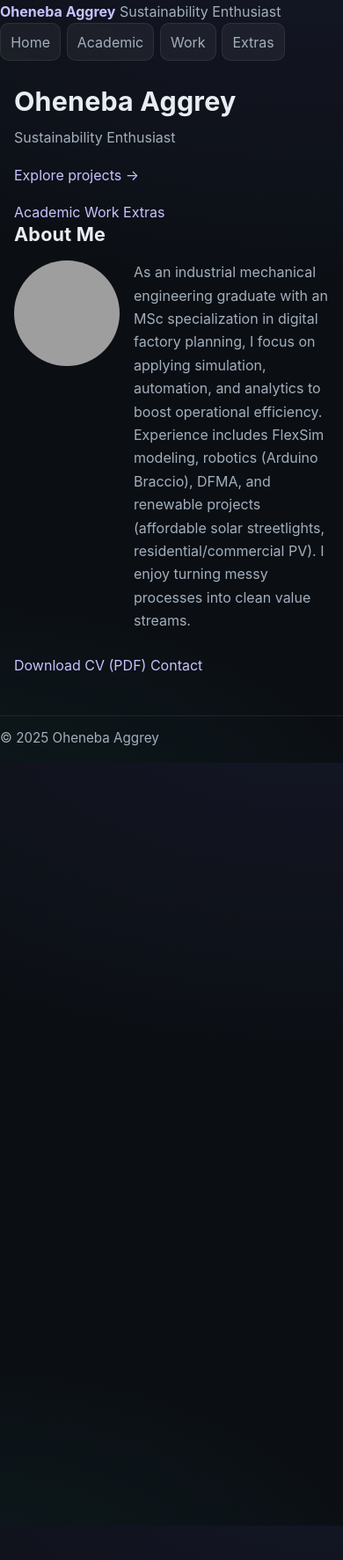
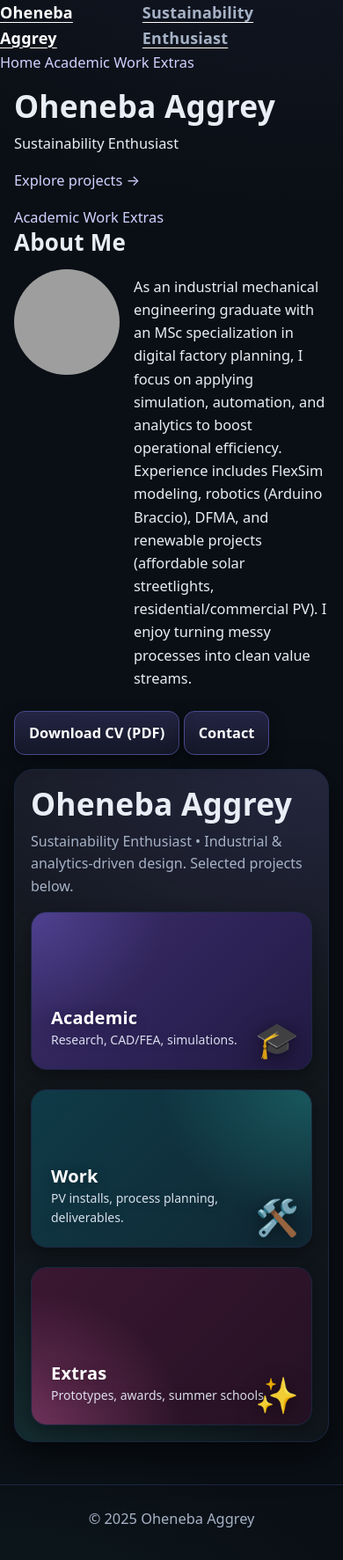
Before and after one commit to lecturenote/portfolio-jekyll-r2, a Jekyll site: the page built from index.md, in a window 390 px wide. Shown: the whole page at 88% size. Built offline with Jekyll 4.4.1, drawn with Linux system fonts in a browser that asks for light colours; grey boxes are pictures that could not be loaded.

Commit message:
Enhance homepage layout with new hero section and category tiles; improve project navigation and visual appeal.

```diff
--- a/assets/css/main.css
+++ b/assets/css/main.css
@@ -1,220 +1,247 @@
 /* ==========================================================================
-   main.css — Dark, elegant portfolio skin (single-file, no deps)
+   Portfolio — Midnight Neon (single CSS, no deps)
+   Big hero, big category tiles, premium dark UI, uniform grids/galleries
    ========================================================================== */
 
-/* ---------- Reset & base ---------- */
+:root{
+  /* Palette */
+  --bg: #0a0f15;
+  --bg-2:#0e1420;
+  --panel:#101827;
+  --panel-2:#0d1624;
+  --text:#e9eef6;
+  --muted:#a6b2c6;
+  --line:#1b2740;
+
+  --violet:#8b7cff;
+  --cyan:#34d3c5;
+  --blue:#55b8ff;
+  --pink:#ff7ac8;
+  --amber:#ffc857;
+
+  /* Layout & type */
+  --wrap: 1240px;            /* max page width */
+  --gap:  22px;              /* grid gap */
+  --r-sm: 10px; --r: 14px; --r-lg: 22px;
+
+  --fs-0:12px;
+  --fs-1:clamp(14px, 13px + .25vw, 15px);
+  --fs-2:clamp(16px, 15px + .35vw, 18px);
+  --fs-3:clamp(19px, 17px + .7vw, 24px);
+  --fs-4:clamp(26px, 20px + 1.5vw, 38px);
+  --fs-5:clamp(34px, 26px + 2.4vw, 56px);
+
+  --shadow-1:0 6px 18px rgba(0,0,0,.35);
+  --shadow-2:0 14px 40px rgba(0,0,0,.55);
+}
+
 *,
 *::before,
-*::after { box-sizing: border-box; }
+*::after{ box-sizing:border-box; }
+html{ color-scheme:dark; scroll-behavior:smooth; }
+body{
+  margin:0;
+  background:
+    radial-gradient(1000px 700px at 90% -10%, rgba(139,124,255,.08), transparent 60%),
+    radial-gradient(900px 600px at -10% 110%, rgba(52,211,197,.08), transparent 55%),
+    var(--bg);
+  color:var(--text);
+  font: 400 var(--fs-2)/1.6 system-ui,-apple-system,Segoe UI,Inter,Roboto,Helvetica,Arial,"Noto Sans",sans-serif;
+  -webkit-font-smoothing:antialiased; text-rendering:optimizeLegibility;
+}
+img,video{ display:block; max-width:100%; height:auto; }
 
-html { -webkit-text-size-adjust: 100%; scroll-behavior: smooth; }
+h1,h2,h3{ margin:0 0 .6rem; line-height:1.15; font-weight:800; letter-spacing:.2px; }
+h1{ font-size:var(--fs-5); }
+h2{ font-size:var(--fs-4); }
+h3{ font-size:var(--fs-3); }
+p{ margin:.4rem 0 1rem; }
+.muted{ color:var(--muted); }
 
-:root{
-  /* Colors */
-  --bg: #0b0f14;
-  --surface: #121823;
-  --surface-2: #0e141d;
-  --text: #e8edf2;
-  --muted: #a3afbd;
-  --accent: #8b7cff;      /* violet */
-  --accent-2: #2fd1b6;    /* teal */
-  --border-c: rgba(255,255,255,.08);
-  --shadow: 0 10px 28px rgba(0,0,0,.45), 0 2px 8px rgba(0,0,0,.3);
+a{ color:#cfd1ff; text-decoration:none; transition:color .18s ease,opacity .18s ease; }
+a:hover{ color:#ffffff; text-decoration:underline; text-underline-offset:.2em; }
 
-  /* Layout / type */
-  --maxw: 1200px;
-  --radius: 14px;
-  --gap: clamp(14px, 3vw, 26px);
-  --pad: clamp(16px, 3.2vw, 32px);
-
-  --font: "Inter", system-ui, -apple-system, Segoe UI, Roboto, Helvetica, Arial, "Noto Sans",
-           "Apple Color Emoji", "Segoe UI Emoji", "Segoe UI Symbol";
+.wrapper, .container, main, .content{
+  max-width:var(--wrap);
+  margin-inline:auto;
+  padding-inline:clamp(16px, 3.8vw, 30px);
+  padding-block: clamp(16px, 2.8vw, 26px);
 }
 
-/* Optional Google font (harmless if blocked) */
-@import url('https://fonts.googleapis.com/css2?family=Inter:wght@400;600;700&display=swap');
-
-body{
-  margin: 0;
-  color: var(--text);
-  background:
-    radial-gradient(1200px 700px at 90% -10%, rgba(139,124,255,.08), transparent 60%),
-    radial-gradient(900px 500px at -15% 110%, rgba(47,209,182,.06), transparent 55%),
-    var(--bg);
-  font: 400 16px/1.65 var(--font);
-  -webkit-font-smoothing: antialiased;
-  text-rendering: optimizeLegibility;
+/* =========================
+   Sticky glass nav (your "Home / Academic / Work / Extras")
+   ========================= */
+.site-bar{
+  position:sticky; top:0; z-index:50;
+  backdrop-filter: blur(10px);
+  background: color-mix(in srgb, var(--bg) 78%, transparent);
+  border-bottom: 1px solid var(--line);
+}
+.site-bar .nav{
+  max-width:var(--wrap); margin-inline:auto;
+  display:flex; align-items:center; justify-content:space-between;
+  gap:12px; padding:10px clamp(16px, 3.8vw, 30px);
+}
+.brand{
+  display:flex; align-items:center; gap:.6rem; font-weight:800; letter-spacing:.2px;
+  font-size: clamp(18px, 2.2vw, 22px);
+}
+.brand-badge{
+  width:34px; height:34px; border-radius:10px;
+  background:linear-gradient(135deg, var(--violet), var(--blue)); box-shadow:var(--shadow-1);
+}
+.nav-links{ display:flex; flex-wrap:wrap; gap:.5rem; }
+.nav-links a{
+  display:inline-flex; align-items:center; gap:.5rem;
+  padding:.55rem .85rem; border-radius:999px;
+  background:linear-gradient(180deg, rgba(255,255,255,.04), rgba(255,255,255,.02)), var(--panel);
+  border:1px solid var(--line); color:var(--text); font-weight:600;
+}
+.nav-links a:hover{
+  box-shadow:0 0 0 3px rgba(139,124,255,.18) inset;
 }
 
-img, video { display: block; max-width: 100%; height: auto; }
+/* =========================
+   HOME — hero + BIG category tiles
+   (works if you add .home-hero / .home-tiles markup on index page)
+   ========================= */
+.home-hero{
+  margin-top: clamp(8px, 2.2vw, 18px);
+  padding: clamp(18px, 4.2vw, 44px);
+  border:1px solid var(--line);
+  border-radius: var(--r-lg);
+  background:
+    radial-gradient(900px 500px at 100% 0%, rgba(139,124,255,.14), transparent 60%),
+    radial-gradient(700px 400px at 0% 100%, rgba(52,211,197,.12), transparent 55%),
+    linear-gradient(180deg, rgba(255,255,255,.04), rgba(255,255,255,.02));
+  box-shadow: var(--shadow-2);
+}
+.lead{ color:var(--muted); font-size:clamp(16px, 1.3vw, 20px); max-width: 70ch; }
 
-h1, h2, h3{
-  margin: 0 0 .6rem;
-  font-weight: 700;
-  line-height: 1.2;
-  letter-spacing: .2px;
+.home-tiles{
+  margin-top: clamp(14px, 2.4vw, 28px);
+  display:grid; gap:var(--gap);
+  grid-template-columns:repeat(3, minmax(0, 1fr));
 }
-h1{ font-size: clamp(1.9rem, 1.1rem + 2.8vw, 3.1rem); }
-h2{ font-size: clamp(1.35rem, .9rem + 1.6vw, 2rem); }
-h3{ font-size: clamp(1.05rem, .8rem + .8vw, 1.35rem); }
+.home-tile{
+  position:relative; overflow:hidden; border-radius:18px;
+  min-height: 220px;
+  display:flex; flex-direction:column; justify-content:flex-end;
+  padding:22px;
+  border:1px solid var(--line);
+  box-shadow:var(--shadow-1);
+  color:#fff; text-shadow:0 2px 14px rgba(0,0,0,.35);
+  transition: transform .2s ease, box-shadow .2s ease, border-color .2s ease;
+}
+.home-tile:hover{ transform: translateY(-4px); box-shadow:var(--shadow-2); border-color: color-mix(in srgb, var(--violet) 25%, var(--line)); }
 
-p{ margin: 0 0 1rem; color: var(--muted); }
+.home-tile h3{ margin:0 0 .2rem; font-size: clamp(20px, 1.2vw, 24px); }
+.home-tile p{ margin:0; font-size: var(--fs-1); color: #ecf2ff; opacity:.9; }
 
-a{
-  color: #c8c2ff;
-  text-decoration: none;
-  transition: color .15s ease, background-color .15s ease, border-color .15s ease;
-  text-underline-offset: .2em; text-decoration-thickness: .08em;
-}
-a:hover{ color: #e5e2ff; text-decoration: underline; }
-:focus-visible{ outline: 2px solid var(--accent); outline-offset: 3px; border-radius: 6px; }
-
-/* ---------- Global wrappers ---------- */
-.container, .wrapper, .page-content, main{
-  max-width: var(--maxw);
-  margin-inline: auto;
-  padding-inline: var(--pad);
-  padding-block: calc(var(--pad) * .75);
+.tile-icon{
+  position:absolute; inset:auto 14px 14px auto;
+  font-size: clamp(40px, 4.6vw, 64px); opacity:.95; line-height:1;
+  filter: drop-shadow(0 10px 18px rgba(0,0,0,.45));
 }
 
-/* Top link row / breadcrumbs (your "Home Academic Work Extras") */
-nav, .site-nav, .breadcrumbs{
-  display: flex; gap: .5rem; flex-wrap: wrap;
-  margin-bottom: 1rem;
+/* Gradients for each category */
+.is-academic{
+  background: radial-gradient(80% 120% at 0% 0%, rgba(139,124,255,.25), transparent 60%),
+              linear-gradient(135deg, #3b2d6b, #221a44);
 }
-nav a, .site-nav a, .breadcrumbs a{
-  color: var(--muted);
-  background: rgba(255,255,255,.05);
-  padding: .45rem .7rem; border-radius: 10px; border: 1px solid var(--border-c);
+.is-work{
+  background: radial-gradient(90% 140% at 100% 0%, rgba(52,211,197,.25), transparent 60%),
+              linear-gradient(135deg, #0f3a47, #102834);
 }
-nav a:hover, .site-nav a:hover, .breadcrumbs a:hover{
-  color: var(--text);
-  background: rgba(139,124,255,.16);
-  border-color: rgba(139,124,255,.4);
+.is-extras{
+  background: radial-gradient(90% 140% at 0% 100%, rgba(255,122,200,.28), transparent 60%),
+              linear-gradient(135deg, #3b1732, #241123);
 }
 
-/* ==========================================================================
-   Card grids (index pages)
-   ========================================================================== */
+/* =========================
+   Card grids for list pages
+   ========================= */
+.cards, .card-grid, .project-grid, .projects, .grid, [class*="card-grid"]{
+  display:grid;
+  grid-template-columns:repeat(auto-fill, minmax(290px, 1fr));
+  gap:var(--gap); align-items:stretch; margin-top: 1rem;
+}
+.card, .project-card, .project, .tile, article.project-card{
+  background:linear-gradient(180deg, rgba(255,255,255,.04), rgba(255,255,255,.02)), var(--panel-2);
+  border:1px solid var(--line); border-radius: var(--r);
+  overflow:hidden; display:flex; flex-direction:column; min-height:100%;
+  box-shadow:var(--shadow-1);
+  transition: transform .22s ease, border-color .22s ease, box-shadow .22s ease;
+}
+.card:hover{ transform: translateY(-4px); border-color: color-mix(in srgb, var(--violet) 22%, var(--line)); box-shadow:var(--shadow-2); }
 
-/* Works with .cards, .card-grid, .projects, or any class containing "grid/cards" */
-.cards, .card-grid, .projects, [class*="grid"], [class*="cards"]{
-  display: grid;
-  grid-template-columns: repeat(auto-fill, minmax(280px, 1fr));
-  gap: var(--gap);
-  align-items: start;
+.card .thumb, .project .thumb, .tile .thumb, .project-card .thumb,
+.cards > a > .thumb, .cards > article > .thumb{
+  aspect-ratio: 16/9; background: #0b1220; border-bottom:1px solid var(--line); overflow:hidden;
+}
+.card .thumb > img{ width:100%; height:100%; object-fit:cover; transform:scale(1.005); transition:transform .45s ease, filter .45s ease; }
+.card:hover .thumb > img{ transform:scale(1.06); filter:saturate(1.05) contrast(1.03); }
+
+.card .content{ padding:16px 16px 18px; display:grid; gap:.4rem; }
+.card .title{ font-weight:800; letter-spacing:.2px; font-size: clamp(1.05rem, 1rem + .25vw, 1.2rem); }
+.card .desc{ color:var(--muted); font-size: var(--fs-1); }
+
+/* =========================
+   Project detail galleries (equal tiles)
+   ========================= */
+.gallery, .image-grid, .project-gallery, .media-grid{
+  display:grid; gap: clamp(12px, 2.4vw, 18px);
+  grid-template-columns: repeat(auto-fill, minmax(240px, 1fr));
+  margin-top: .75rem;
+}
+.gallery img, .gallery video,
+.image-grid img, .image-grid video{
+  width:100%; aspect-ratio:4/3; object-fit:cover;
+  border-radius: 12px; border:1px solid var(--line);
+  background: var(--panel); box-shadow: var(--shadow-1);
+}
+/* If you must letterbox instead of crop: add class="contain" to that <img> */
+.contain{ object-fit:contain !important; background:#0a0f15; }
+
+/* Hero media on project pages */
+.hero, .project-hero, .cover{
+  border:1px solid var(--line); border-radius: var(--r-lg);
+  overflow:hidden; box-shadow: var(--shadow-2); margin-bottom: 1rem;
+}
+.hero > img, .project-hero > img, .cover > img{ width:100%; height:auto; display:block; }
+
+/* Buttons (CV etc.) */
+.btn, .button, a.btn{
+  display:inline-flex; align-items:center; gap:.55rem;
+  padding:.7rem 1rem; border-radius:12px; font-weight:700;
+  background:linear-gradient(180deg, rgba(139,124,255,.2), rgba(139,124,255,.08));
+  border:1px solid color-mix(in srgb, var(--violet) 40%, var(--line));
+  color:#fff; box-shadow:var(--shadow-1);
+}
+.btn:hover{ background:linear-gradient(180deg, rgba(139,124,255,.26), rgba(139,124,255,.1)); }
+
+/* Footer */
+footer{ border-top:1px solid var(--line); margin-top: 2rem; padding:18px 0; color:var(--muted); text-align:center; }
+
+/* Skeleton for slow images */
+.thumb{ position:relative; }
+.thumb::before{
+  content:""; position:absolute; inset:0;
+  background:repeating-linear-gradient(135deg, rgba(255,255,255,.03) 0 10px, rgba(255,255,255,.05) 10px 20px);
+  opacity:.35;
+}
+.thumb > img{ position:relative; z-index:1; }
+
+/* Responsive */
+@media (max-width: 980px){
+  .home-tiles{ grid-template-columns:1fr 1fr; }
+}
+@media (max-width: 640px){
+  .home-tiles{ grid-template-columns:1fr; }
+  .home-tile{ min-height:180px; }
+  .nav-links{ gap:.35rem; }
 }
 
-/* Accepts .card, .project-card, .project, .tile, article.project-card */
-.card, .project-card, .project, .tile, article.project-card{
-  background: linear-gradient(180deg, rgba(255,255,255,.04), rgba(255,255,255,.02));
-  border: 1px solid var(--border-c);
-  border-radius: var(--radius);
-  box-shadow: var(--shadow);
-  overflow: hidden;
-  display: flex; flex-direction: column; min-height: 100%;
-  transition: transform .25s ease, box-shadow .25s ease, border-color .25s ease;
-}
-.card:hover, .project-card:hover, .project:hover, .tile:hover{
-  transform: translateY(-4px);
-  border-color: rgba(139,124,255,.45);
-  box-shadow:
-    0 16px 40px rgba(0,0,0,.50),
-    0 6px 16px rgba(139,124,255,.12);
-}
-
-/* Uniform cover image for every card */
-.card .media, .project-card .thumb, .project .thumb, .tile .thumb, .card figure{
-  position: relative; margin: 0;
-  aspect-ratio: 16/9;               /* equal-height covers across grid */
-  background: var(--surface-2);
-  overflow: hidden;
-  border-bottom: 1px solid var(--border-c);
-}
-.card .media > img,
-.project-card .thumb > img,
-.project .thumb > img,
-.tile .thumb > img,
-.card figure > img{
-  width: 100%; height: 100%;
-  object-fit: cover;                 /* fills without distortion */
-  transform: scale(1.01);
-  transition: transform .5s ease, filter .5s ease;
-}
-.card:hover .media > img,
-.project-card:hover .thumb > img,
-.project:hover .thumb > img,
-.tile:hover .thumb > img{
-  transform: scale(1.06);
-  filter: saturate(1.08) contrast(1.04);
-}
-
-.card .content, .project-card .content, .tile .content{
-  padding: 16px 18px 18px;
-  display: grid; gap: .45rem; flex: 1;
-}
-.card .meta{ color: var(--muted); font-size: .9rem; }
-
-/* ==========================================================================
-   Galleries on detail pages (uniform rows)
-   ========================================================================== */
-
-/* Works with .gallery, .media-grid, .image-grid, .project-gallery, .project-images */
-.gallery, .media-grid, .image-grid, .project-gallery, .project-images{
-  display: grid;
-  grid-template-columns: repeat(auto-fit, minmax(230px, 1fr));
-  gap: clamp(12px, 2.6vw, 18px);
-  margin-top: .75rem;
-}
-.gallery img, .media-grid img, .image-grid img,
-.project-gallery img, .project-images img,
-.gallery video, .media-grid video, .image-grid video{
-  width: 100%;
-  aspect-ratio: 4/3;         /* EVERY tile same footprint (no giant+tiny mismatch) */
-  object-fit: cover;
-  border-radius: 12px;
-  border: 1px solid var(--border-c);
-  background: var(--surface-2);
-  box-shadow: 0 6px 18px rgba(0,0,0,.35);
-}
-
-/* If a specific item should letterbox instead of crop, add class="contain" to that img/video */
-.contain{ object-fit: contain !important; background: #0b0f14; }
-
-/* Videos look like images */
-video{ border-radius: 12px; }
-
-/* ==========================================================================
-   About / avatar
-   ========================================================================== */
-.avatar, img[alt*="profile" i], img[alt*="avatar" i]{
-  width: 104px; height: 104px; border-radius: 50%;
-  object-fit: cover; border: 2px solid rgba(255,255,255,.12);
-}
-
-/* ==========================================================================
-   Footer
-   ========================================================================== */
-footer, .site-footer{
-  border-top: 1px solid var(--border-c);
-  margin-top: var(--pad);
-  padding-top: 12px;
-  color: var(--muted);
-  font-size: .95rem;
-}
-
-/* Misc */
-hr{ border: none; height: 1px; background: var(--border-c); margin: 1.4rem 0; }
-.muted{ color: var(--muted); }
-.center{ text-align: center; }
-
-/* Responsive polish */
-@media (max-width: 780px){
-  nav, .site-nav, .breadcrumbs{ gap: .4rem; }
-  .card .content{ padding: 14px 14px 16px; }
-}
-
-/* Respect reduced motion */
-@media (prefers-reduced-motion: reduce){
-  *{ animation: none !important; transition: none !important; }
-}
+/* Accessibility */
+:focus-visible{ outline:3px solid var(--violet); outline-offset:3px; border-radius:10px; }
+@media (prefers-reduced-motion: reduce){ *{ transition:none !important; } }
--- a/index.md
+++ b/index.md
@@ -31,3 +31,28 @@ Sustainability Enthusiast
   <a class="button" href="{{ site.r2_base }}/Academic%20CV.pdf">Download CV (PDF)</a>
   <a class="button" href="mailto:oheneba@example.com">Contact</a>
 </p>
+
+<div class="wrapper home-hero">
+  <h1>Oheneba Aggrey</h1>
+  <p class="lead">Sustainability Enthusiast • Industrial & analytics‑driven design. Selected projects below.</p>
+
+  <div class="home-tiles">
+    <a class="home-tile is-academic" href="/academic/">
+      <h3>Academic</h3>
+      <p>Research, CAD/FEA, simulations.</p>
+      <span class="tile-icon">🎓</span>
+    </a>
+
+    <a class="home-tile is-work" href="/work/">
+      <h3>Work</h3>
+      <p>PV installs, process planning, deliverables.</p>
+      <span class="tile-icon">🛠️</span>
+    </a>
+
+    <a class="home-tile is-extras" href="/extras/">
+      <h3>Extras</h3>
+      <p>Prototypes, awards, summer schools.</p>
+      <span class="tile-icon">✨</span>
+    </a>
+  </div>
+</div>
```
